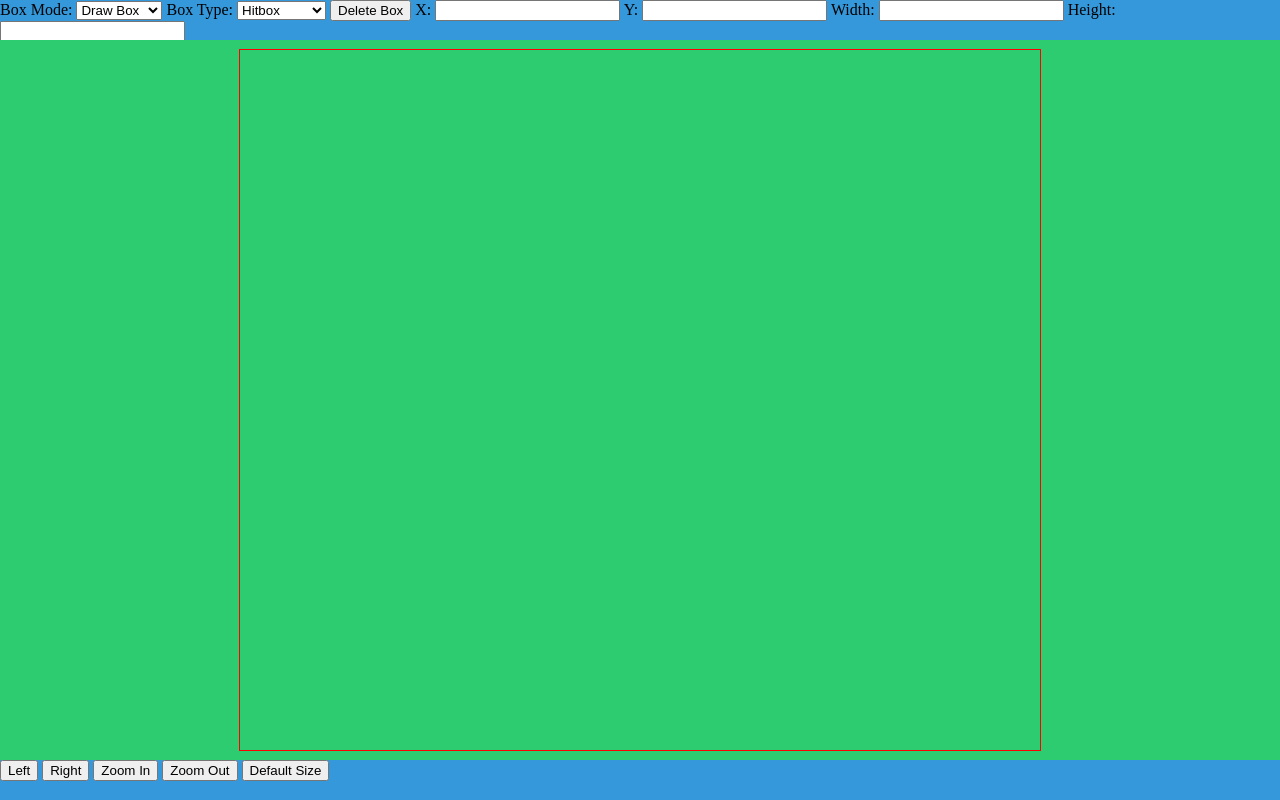
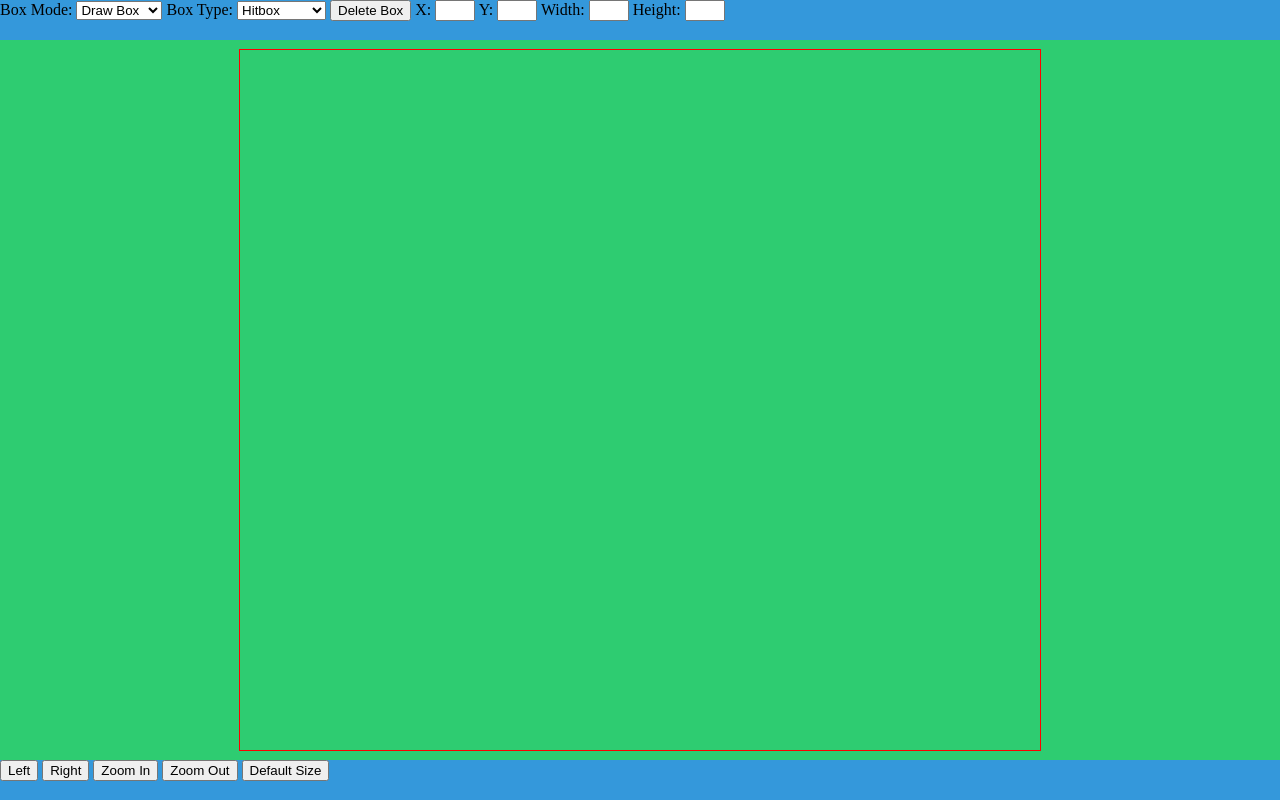
Before and after one commit to Kinaetron/KarakuriHitboxEditor, an Electron app: page index.html in a window 1280 px wide. Drawn offline with Linux system fonts and the light colour scheme; no server answers.

Commit message:
made textbox smaller and only accepts numbers

```diff
--- a/index.html
+++ b/index.html
@@ -23,14 +23,14 @@
       <button onclick="Delete()">Delete Box</button>
 
       <label for="x">X:</label>
-      <input type="text" id="x" name="x">
+      <input type="text" id="x" name="x" pattern="[0-9]{3}" maxlength="3">
       <label for="y">Y:</label>
-      <input type="text" id="y" name="y">
+      <input type="text" id="y" name="y" pattern="[0-9]{3}" maxlength="3">
 
       <label for="width">Width:</label>
-      <input type="text" id="width" name="width">
+      <input type="text" id="width" name="width" pattern="[0-9]{3}" maxlength="3">
       <label for="height">Height:</label>
-      <input type="text" id="height" name="height">
+      <input type="text" id="height" name="height" pattern="[0-9]{3}" maxlength="3">
     </div>
     <div id="middle">
       <canvas id="frameImage" width=800 height=700>Frame Image</canvas>
--- a/style.css
+++ b/style.css
@@ -25,3 +25,10 @@ canvas{
     border: 1px solid red;
     position: absolute;
 }
+
+input {
+    width: 40px;
+    padding: 1px;
+    box-sizing: border-box;
+    margin-bottom: 5px;
+}
```
